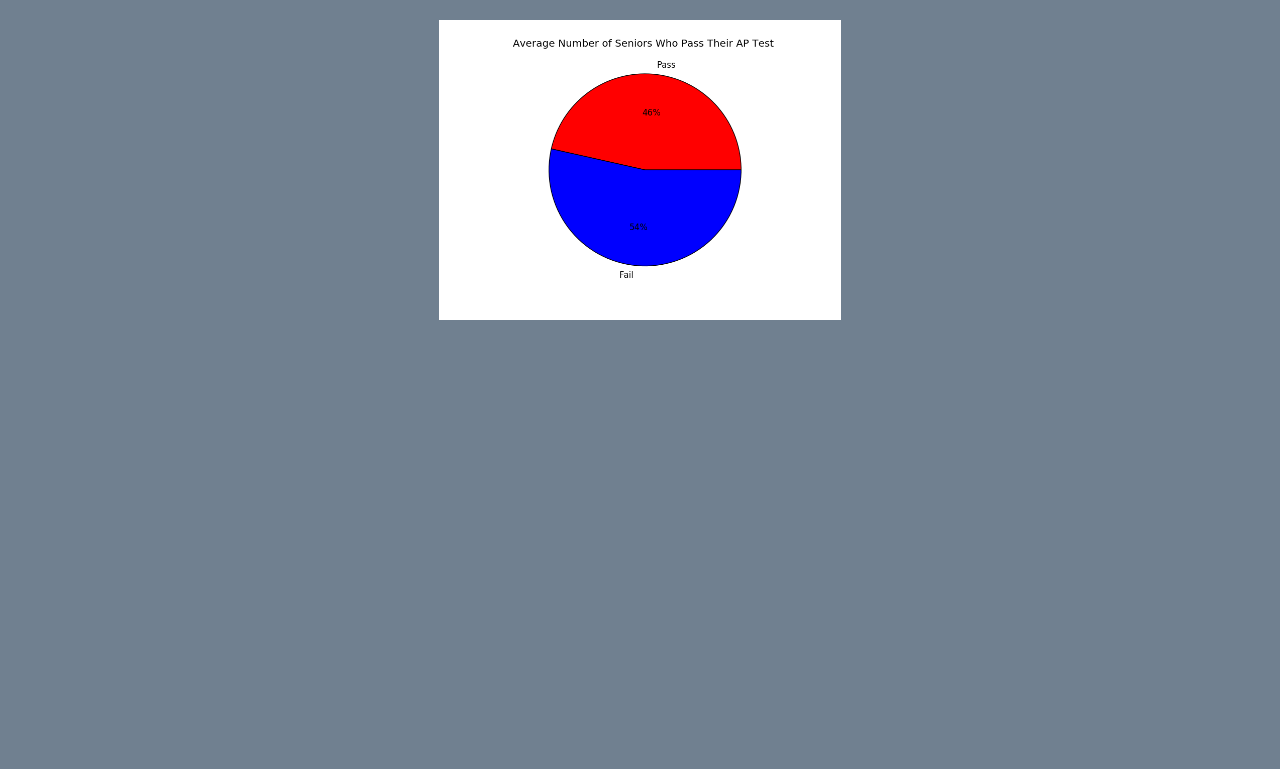
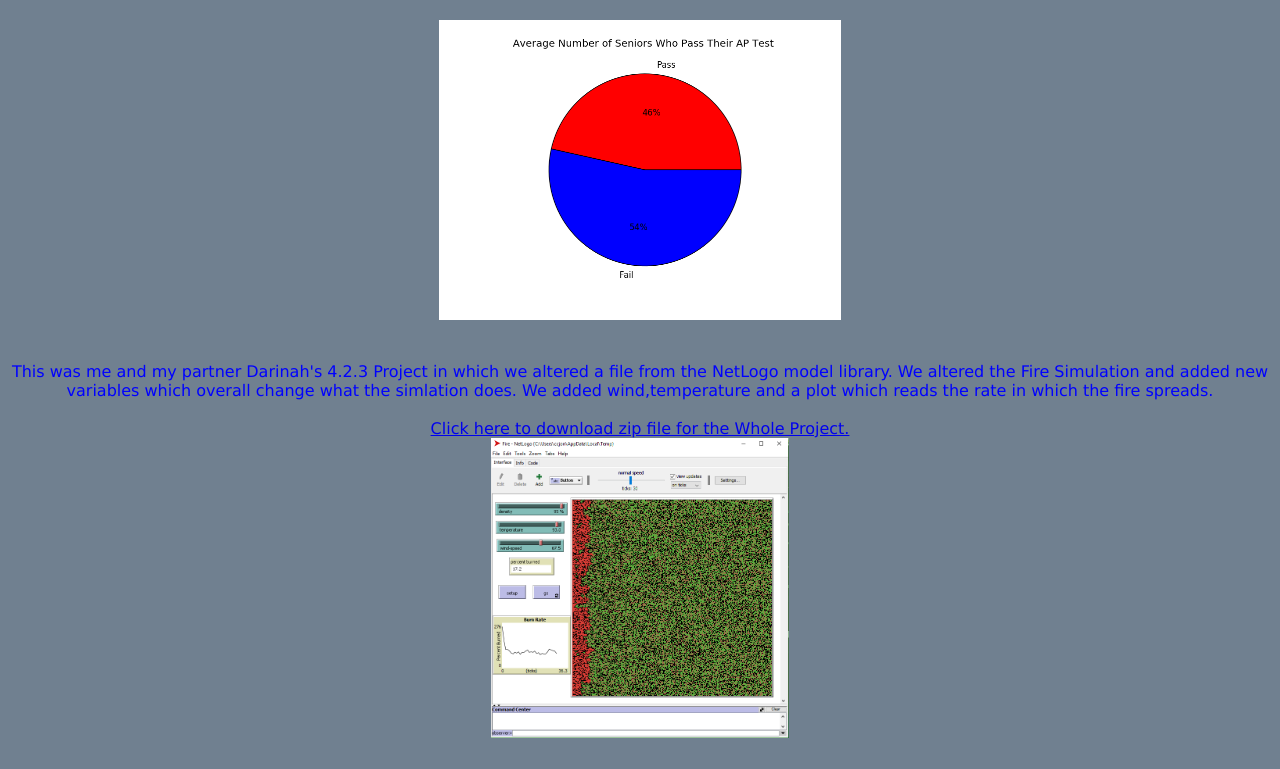
Before and after one commit to JonathanCastro14/JonathanCastro14.github.io, a plain HTML site: page portfolio.html in a window 1280 px wide. Shown: the part 3237-4006 px from the top of the page. Before the commit the page ends 3588 px from the top, so only its background shows below. Drawn offline with Linux system fonts and the light colour scheme.

Commit message:
new project

```diff
--- a/portfolio.html
+++ b/portfolio.html
@@ -35,5 +35,7 @@
      <center> <font face="verdana" color="blue"> <br>This was the comparison of sophomores and seniors for their AP test scores which displays the difference in pass rates which could be influenced by stress. </font> <br>
     <center> <img src="images/sophtest.png" height="300"> <center>    </a><br>
     <center> <img src="images/seniortest.png" height="300"> <center>    </a><br>
-
+    <center> <font face="verdana" color="blue"> <br>This was me and my partner Darinah's 4.2.3 Project in which we altered a file from the NetLogo model library. We altered the Fire Simulation and added new variables which overall change what the simlation does. We added wind,temperature and a plot which reads the rate in which the fire spreads.</font> <br>
+    <br><a href="4.2.3JCastro,DPhanbuh.zip">Click here to download zip file for the Whole Project.</a>
+    <center> <img src="images/Fire.png" height="300"> <center>    </a><br>
 </html>
```
Also changed, not shown: images/Fire.PNG (added), 1 other file.
